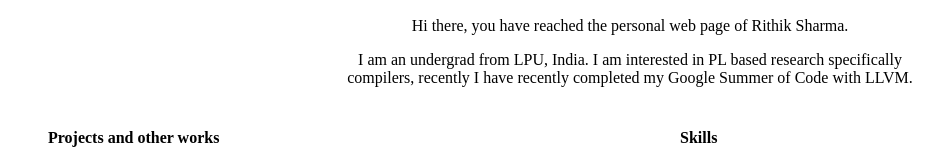
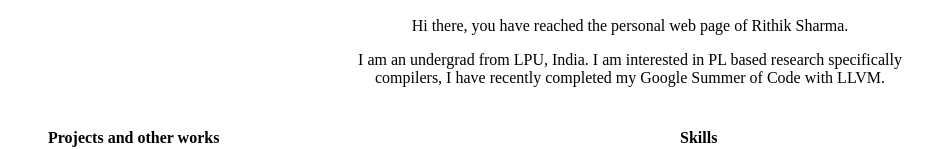
Before and after one commit to SharmaRithik/Personal-webpage, a plain HTML site: page index.html in a window 1280 px wide. Shown: the part 270-419 px from the top of the page, without its empty margins (10-953 px from the left). Drawn offline with Linux system fonts and the light colour scheme.

Commit message:
Update index.html

```diff
--- a/index.html
+++ b/index.html
@@ -23,7 +23,7 @@
          <h2> Rithik Sharma</h2>
          <img src="rithik.png" alt="Rithik Sharma's photograph" width="200" height="200">
          <p> Hi there, you have reached the personal web page of Rithik Sharma.</p>
-         <p> I am an undergrad from LPU, India. I am interested in PL based research specifically <br>compilers, recently I have recently completed my Google Summer of Code with LLVM.</p>
+         <p> I am an undergrad from LPU, India. I am interested in PL based research specifically <br>compilers, I have recently completed my Google Summer of Code with LLVM.</p>
       </center>
       <div class="row">
          <div class="column">
```
